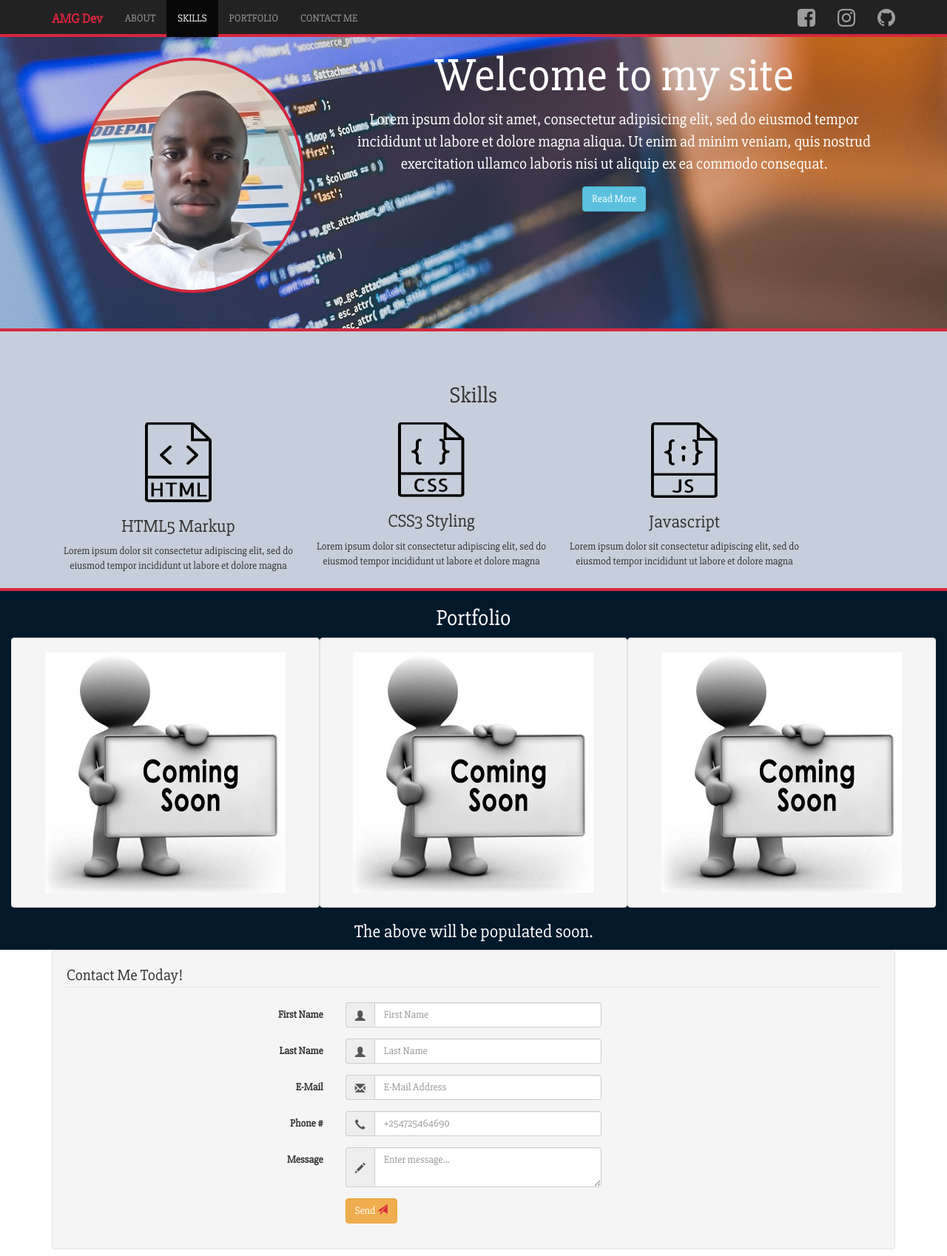
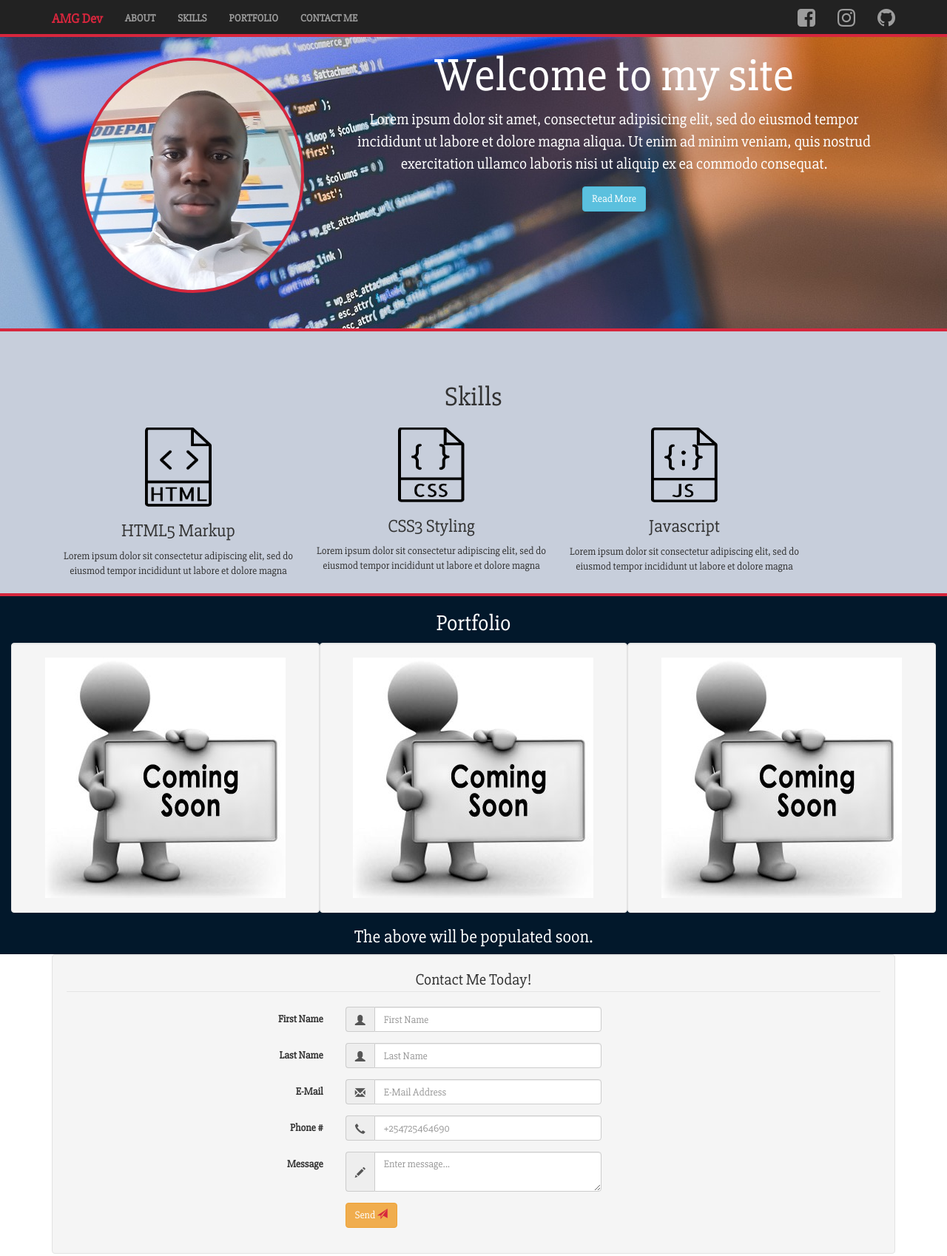
Before and after one commit to AwuorMarvin/MyWebsite, a plain HTML site: page index.html in a window 1280 px wide. Shown: the top 1698 px of the page at 74% size. Drawn offline with nearby package versions, Linux system fonts and the light colour scheme.

Commit message:
Refactored the code and added header styling

```diff
--- a/index.html
+++ b/index.html
@@ -21,14 +21,14 @@
 				        <span class="icon-bar"></span>
 				        <span class="icon-bar"></span>
       				</button>
-	          		<a class="navbar-brand" href="#"><span>AMG Dev</span></a>
+	          		<a class="navbar-brand" href="#"><span><strong>AMG Dev</strong></span></a>
 	        	</div>
 	        	<div class="collapse navbar-collapse" id="myNavbar">
 			        <ul class="nav navbar-nav">
-			            <li><a href="#1">ABOUT</a></li>
-			            <li class="active"><a href="#2">SKILLS</a></li>
-			            <li><a href="#3">PORTFOLIO</a></li>
-			            <li><a href="#4">CONTACT ME</a></li>
+			            <li><a href="#1"><strong>ABOUT</strong></a></li>
+			            <li><a href="#2"><strong>SKILLS</strong></a></li>
+			            <li><a href="#3"><strong>PORTFOLIO</strong></a></li>
+			            <li><a href="#4"><strong>CONTACT ME</strong></a></li>
 			        </ul>
 
 			        <ul class="nav navbar-nav navbar-right">
@@ -39,7 +39,8 @@
     			</div>
 	      	</div><!--container-fluid -->
 	    </nav>
-			<div class="jumbotron text-center" id="1">
+			<div class="jumbotron text-center">
+				<section id="1">
 			    	<div class="container">
 			    		<div class="col-md-4 picimage">
 						    <img  src="./imgs/selfie.jpg" class="img-circle" alt="my-pic"/>
@@ -82,12 +83,13 @@
 							</div>
 						</div>
 			      	</div>
+			    </section>
 		    </div>
-		    <div id="2">
+		    <div>
+		    	<section id="2">
 				    <div id="boxes">
-		    	<h2>Skills</h2>
+				    	<h1>Skills</h1>
 						<div class="container">
-
 							<div class="box">
 								<img src="./imgs/Logomakr_6hQRY6.png">
 								<h3>HTML5 Markup</h3>
@@ -105,8 +107,9 @@
 							</div>
 						</div>
 					</div>
+				</section>
 			</div>
-			<div id="3">
+			<section id="3">
 				<div class="container-fluid portfolio text-center">
 					<div>
 						<h2>Portfolio</h2>
@@ -122,15 +125,16 @@
 						<h3>The above will be populated soon.</h3>
 					</div>
 				</div>
-			</div>
+			</section>
 
-			<div class="container" id="4">
+			<div class="container">
+				<section id="4">
 
 					<form class="well form-horizontal" action=" " method="post"  id="contact_form">
 						<fieldset>
 
 							<!-- Form Name -->
-				<legend>Contact Me Today!</legend>
+							<legend class="text-center">Contact Me Today!</legend>
 
 							<!-- Text input-->
 
@@ -200,9 +204,9 @@
 							    	<button type="submit" class="btn btn-warning" >Send <span class="glyphicon glyphicon-send"></span></button>
 							  	</div>
 							</div>
-
 						</fieldset>
 					</form>
+				</section>
 				</div>
 			</div><!-- /.container -->
 		<footer>
--- a/style.css
+++ b/style.css
@@ -1,23 +1,31 @@
 
 @import url('https://cdnjs.cloudflare.com/ajax/libs/animate.css/3.5.2/animate.css');
+
 body {
 	font-family: 'Slabo 27px', serif;
+}
 
-}
 .picimage {
 	margin-top: 30px;
+}
 
-}
 .picimage img {
 	border: #D7263D 4px solid;
 }
 a:hover {
 	color: #D7263D !important;
-	font-weight: bold;
 }
 .fa {
 	margin-top: -5px;
 }
+a.active {
+  color: #D7263D !important;
+}
+
+.navbar-header img {
+	margin-top: -7px;
+}
+
 footer {
 	padding: 20px;
 	text-align: center;
@@ -91,7 +99,7 @@ span {
 	background-color: #C0D8E0;
 }
 ::-webkit-scrollbar {
-    width: 12px;
+    width: 5px;
 }
 
 ::-webkit-scrollbar-track {
```
Also changed, not shown: main.js (+0 -77 lines), imgs/Logomakr_5nlA1M.png (added), imgs/Logomakr_9VrXzb.png (added). Lines whose indentation alone changed are shown as unchanged.
